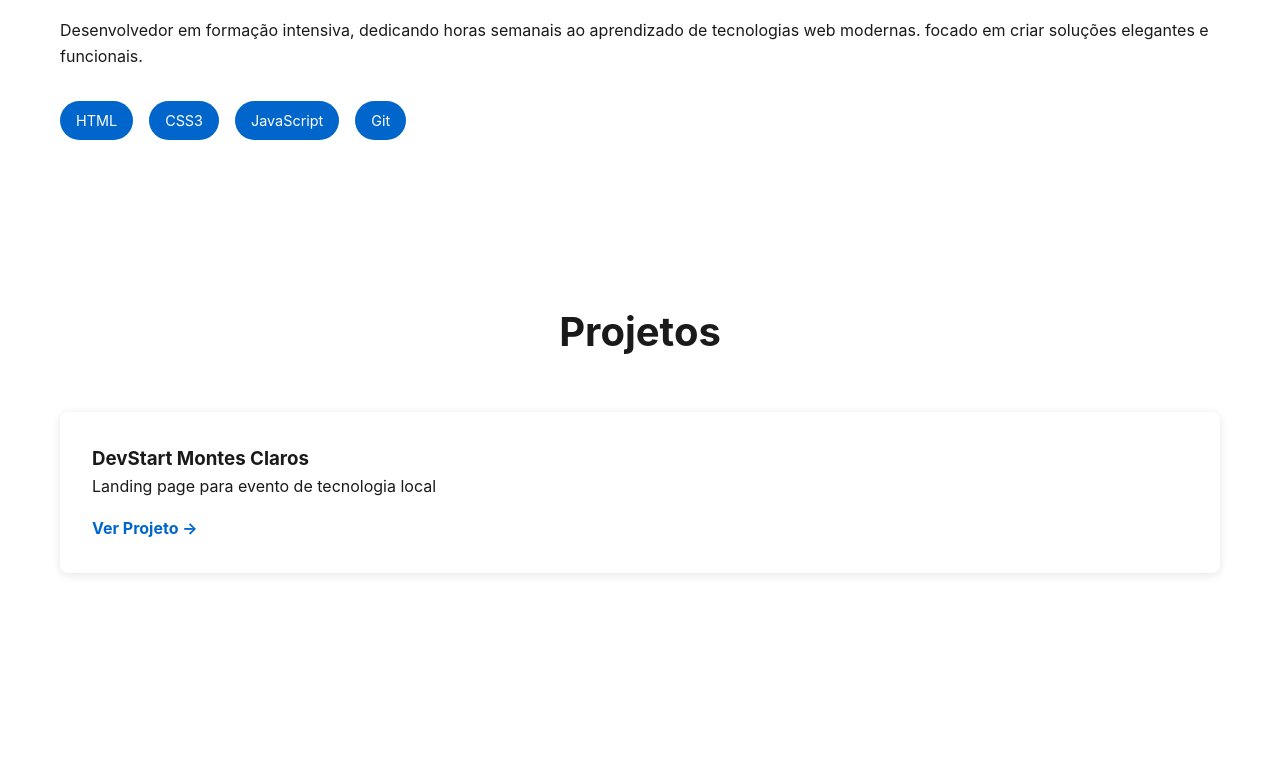
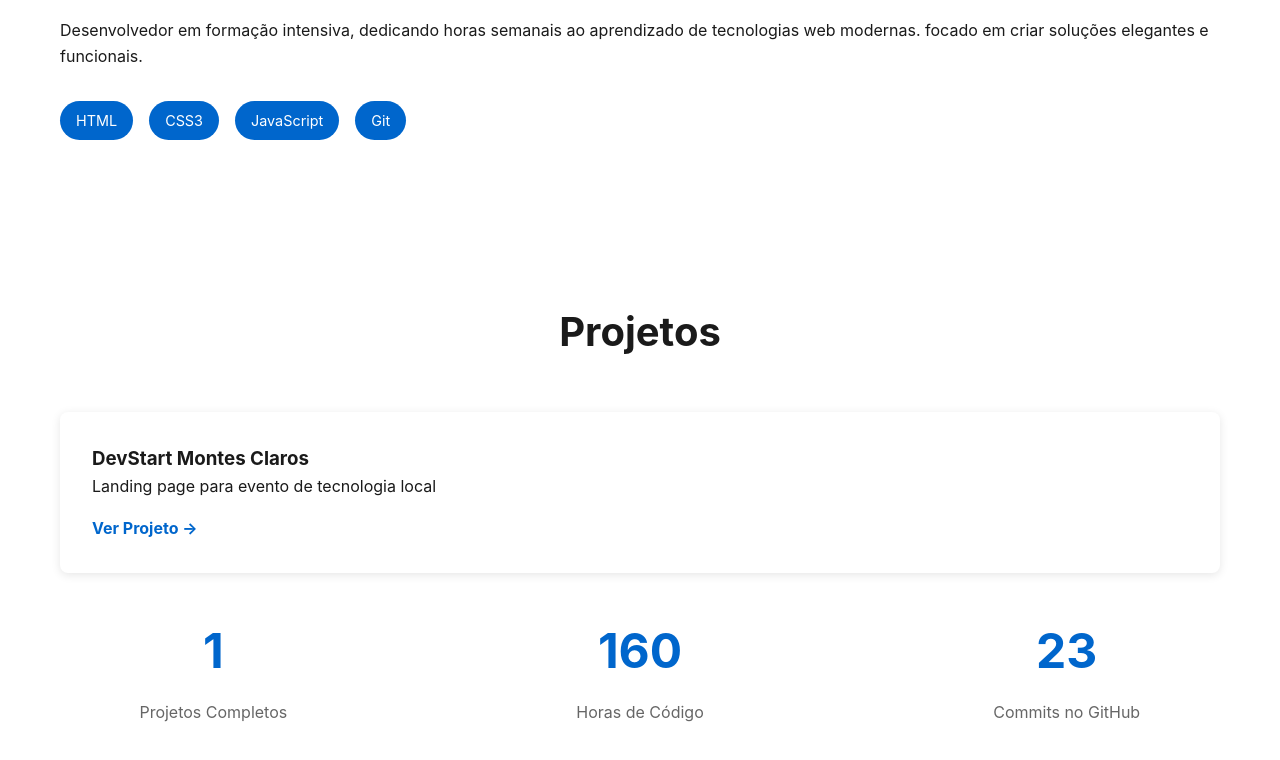
Before and after one commit to Luis7gui/portfolio-luis, a plain HTML site: page index.html in a window 1280 px wide. Shown: the part 618-1378 px from the top of the page. Before the commit the page ends 1271 px from the top, so only its background shows below. Drawn offline with Linux system fonts and the light colour scheme.

Commit message:
feat: adicionar contadores animados com IntersectionObserver

```diff
--- a/index.html
+++ b/index.html
@@ -56,6 +56,21 @@
             </article>
         </div>
     </div>
+    <div class="stats">
+        <div class="stat">
+            <span class="stat-number" data-target="1">0</span>
+            <span class="stat-label">Projetos Completos</span>
+        </div>
+        <div class="stat">
+            <span class="stat-number" data-target="160">0</span>
+            <span class="stat-label">Horas de Código</span>
+        </div>
+        <div class="stat">
+            <span class="stat-number" data-target="23">0</span>
+            <span class="stat-label">Commits no GitHub</span>
+        </div>
+    </div>
+    </div>
 </section>
      </main>
 
--- a/scripts/main.js
+++ b/scripts/main.js
@@ -56,3 +56,40 @@ themeToggle.querySelector('.toggle-icon').textContent = icon;
     typingText.textContent = '';
     setTimeout(typeWriter, 500); // Pequeno delay inicial
 })();
+
+// Animação de contadores
+const animateCounters = () => {
+    const counters = document.querySelectorAll('.stat-number');
+
+    counters.forEach(counter => {
+        const target = parseInt(counter.getAttribute('data-target'));
+        const duration = 2000; // 2 segundos
+        const increment = target / (duration / 16); // 60 FPS
+        let current = 0;
+
+        const updateCounter = () => {
+            current += increment;
+            if (current < target) {
+                counter.textContent = Math.floor(current);
+                requestAnimationFrame(updateCounter);
+            } else {
+                counter.textContent = target;
+            }
+        };
+
+        updateCounter();
+    });
+};
+
+// Ativar quando a seção de projetos aparecer na tela
+const projectSection = document.querySelector('#projetos');
+const observer = new IntersectionObserver((entries) => {
+    if (entries[0].isIntersecting) {
+        animateCounters();
+        observer.disconnect(); // Animar só uma vez
+    }
+});
+
+if (projectSection) {
+    observer.observe(projectSection);
+}
--- a/styles/main.css
+++ b/styles/main.css
@@ -189,3 +189,31 @@ nav .container {
     0%, 50% { border-color: white; }
     51%, 100% { border-color: transparent; }
 }
+
+.stats {
+    display: flex;
+    justify-content: space-around;
+    margin: 40px 0;
+    text-align: center;
+}
+
+.stat {
+    flex: 1;
+}
+
+.stat-number {
+    display: block;
+    font-size: 3rem;
+    font-weight: bold;
+    color: var(--color-primary);
+}
+
+.stat-label {
+    display: block;
+    margin-top: 10px;
+    color: #666;
+}
+
+[data-theme="dark"] .stat-label {
+    color: #aaa;
+}
```
